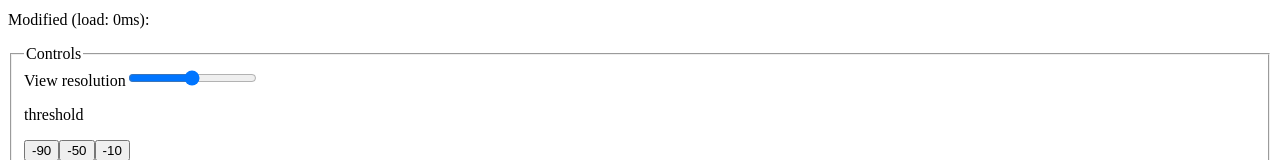
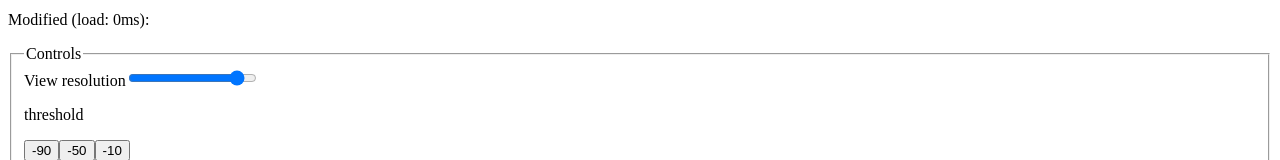
Before and after one commit to citelao/compressor-visualizer, a React app: page / in a window 1280 px wide. Shown: the part 211-371 px from the top of the page. Built offline with nearby package versions, Linux system fonts and the light colour scheme; no server answers; the HTML template or start-up script is replaced by a standard one.

Commit message:
make resolution slider exponential

```diff
--- a/src/js/app.tsx
+++ b/src/js/app.tsx
@@ -58,7 +58,7 @@ class App extends React.Component<IAppProps, IAppState>
 
         const timer = new Timer();
 
-        const buffer = await fetchAudioBuffer("notrack/ryan.wav");
+        const buffer = await fetchAudioBuffer("notrack/FourMoreWeeks_VansInJapan.mp3");
         console.log(buffer, absMeanSample(buffer.getChannelData(0), 1), rmsSample(buffer.getChannelData(0), 1));
 
         const audioContext = new AudioContext();
@@ -193,7 +193,7 @@ class App extends React.Component<IAppProps, IAppState>
 
                 <label>
                     View resolution
-                    <input type="range" onChange={this.handleResolutionChange} value={samples} min={1} max={WAVEFORM_WIDTH} />
+                    <input type="range" onChange={this.handleResolutionChange} value={Math.log2(samples)} min={1} max={Math.log2(WAVEFORM_WIDTH)} />
                 </label>
 
                 <p>threshold</p>
@@ -214,7 +214,7 @@ class App extends React.Component<IAppProps, IAppState>
     }
 
     private handleResolutionChange = (e: React.ChangeEvent<HTMLInputElement>) => {
-        const resolution = e.target.valueAsNumber;
+        const resolution = Math.pow(2, e.target.valueAsNumber);
 
         this.setState({
             samples: resolution
```
